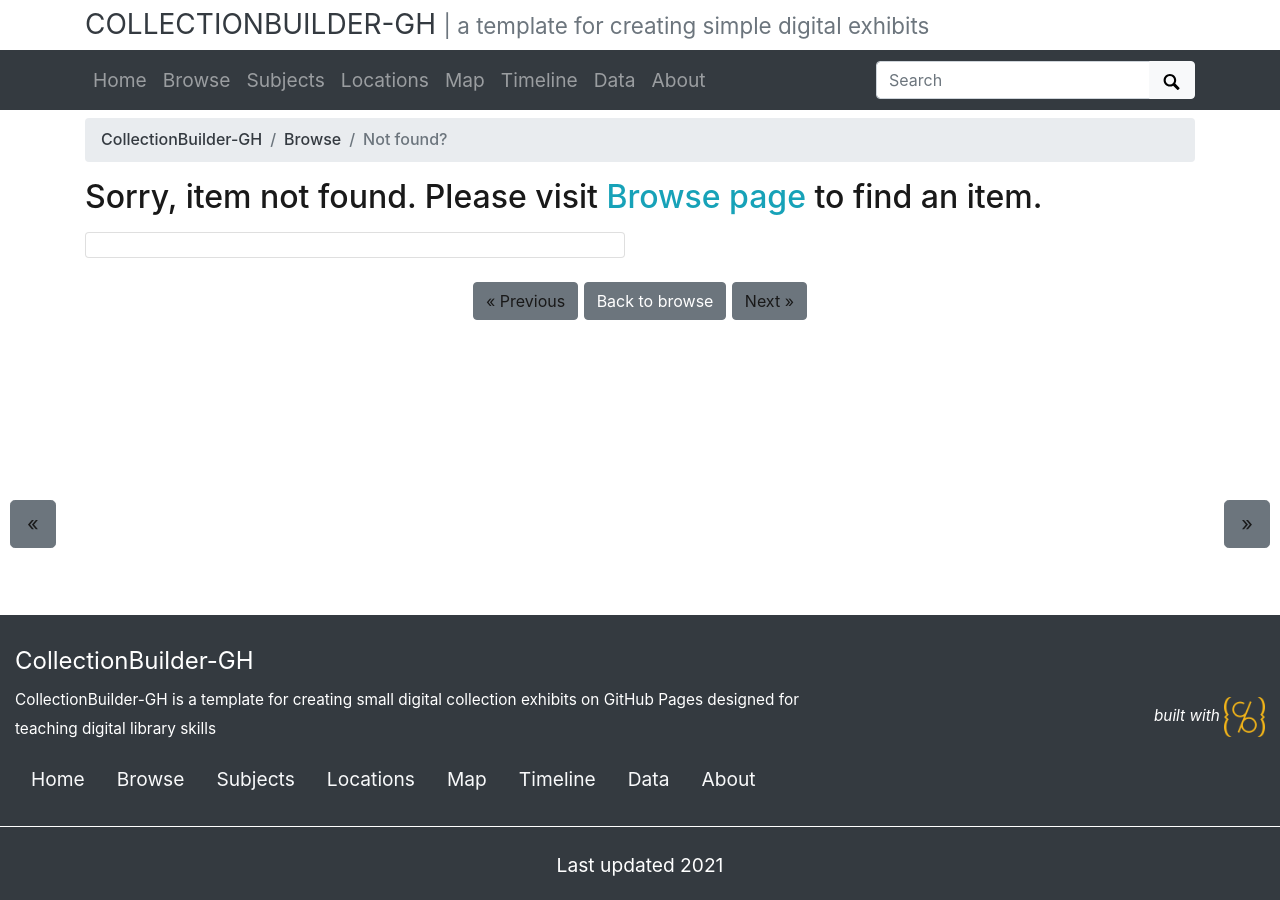
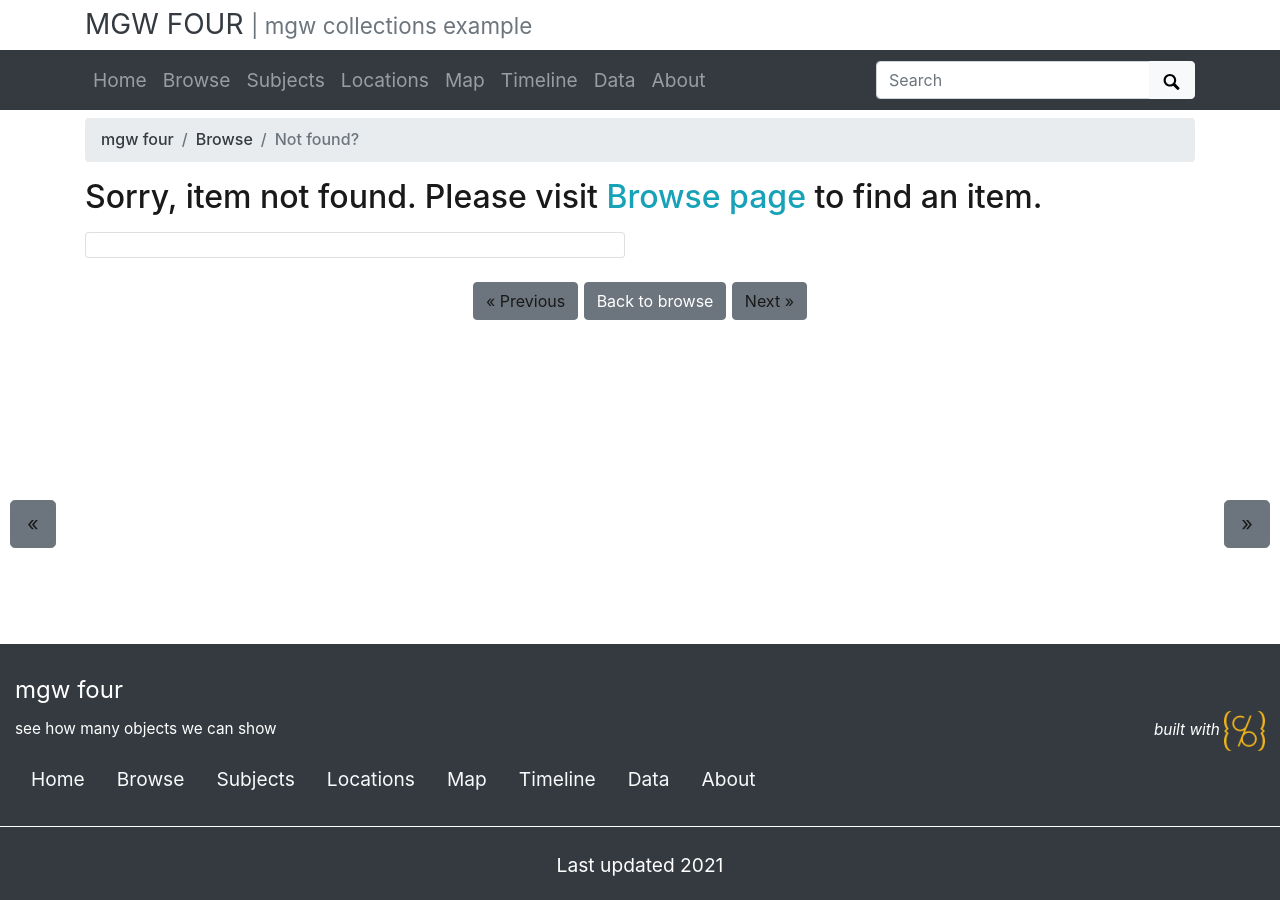
Before and after one commit to cedwardwhite/mgwfour, a Jekyll site: the page built from pages/item.md, in a window 1280 px wide. Built offline with Jekyll 4.4.1, drawn with Linux system fonts in a browser that asks for light colours.

Commit message:
basic updates

```diff
--- a/_config.yml
+++ b/_config.yml
@@ -8,9 +8,9 @@
 # URL VARIABLES
 #
 # url is your gh-pages base, following the pattern: username.github.io
-url: https://collectionbuilder.github.io
+url: https://cedwardwhite.github.io
 # baseurl is your github repository's name prefixed with a /
-baseurl: /collectionbuilder-gh
+baseurl: /mgwfour
 # location of code, the full url to your github repository
 source-code: https://github.com/CollectionBuilder/collectionbuilder-gh
 
@@ -18,12 +18,12 @@ source-code: https://github.com/CollectionBuilder/collectionbuilder-gh
 # SITE SETTINGS
 #
 # title of site appears in banner
-title: CollectionBuilder-GH
+title: mgw four
 # tagline, a short phrase that will appear throughout the site in the top banner
-tagline: a template for creating simple digital exhibits
+tagline: mgw collections example
 # description appears in meta tags and other locations
 # this description might appear in search result lists, keep around 160 characters max
-description: "CollectionBuilder-GH is a template for creating small digital collection exhibits on GitHub Pages designed for teaching digital library skills"
+description: "see how many objects we can show"
 # creator of the digital collection, to appear in meta tags; we typically use our GitHub usernames but feel free to just use your name
 author: CollectionBuilder
 
```
